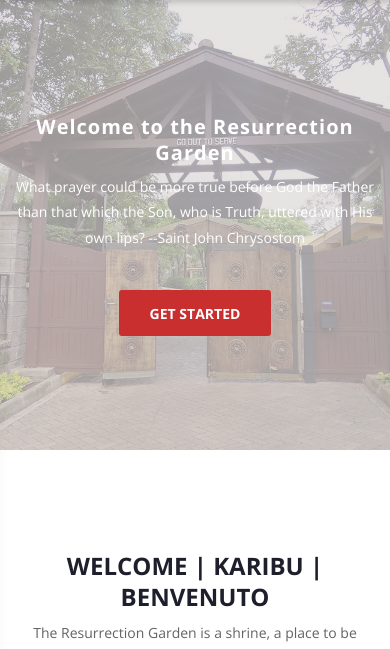
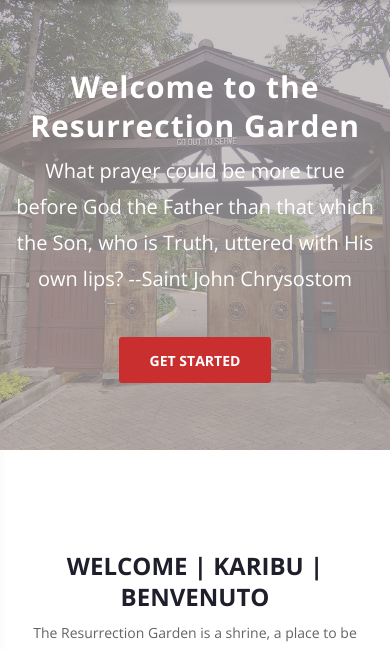
Before and after one commit to eyern/ress, a Django app: page / in a window 390 px wide. Shown: the part 140-789 px from the top of the page. Run offline with Django 3.2, Linux system fonts and the light colour scheme; parts of the project's set-up code (start-up, migrations or seed data) failed here and were passed over; some libraries are stand-ins or nearby versions; some web fonts are replaced.

Commit message:
styles & epheral

```diff
--- a/porfiry/settings.py
+++ b/porfiry/settings.py
@@ -144,4 +144,4 @@ STATICFILES_DIRS = [os.path.join(BASE_DIR, 'static')]
 
 MEDIA_URL = '/media/'
 
-MEDIA_ROOT = os.path.join(BASE_DIR, "media")
+MEDIA_ROOT = os.path.join(BASE_DIR, "/app/data")
--- a/static/style.css
+++ b/static/style.css
@@ -235,7 +235,7 @@ img {
   background-position: center center;
   background-size: cover; }
   .bg-overlay::after {
-    background-color: rgba(220, 215, 215, 0.7);
+    background-color: rgba(178, 173, 173, 0.7);
     position: absolute;
     z-index: -1;
     top: 0;
@@ -505,20 +505,20 @@ img {
       transition-duration: 500ms;
       color: #ffffff;
       font-weight: 700;
-      font-size: 30px; }
+      font-size: 40px; }
       @media only screen and (min-width: 768px) and (max-width: 991px) {
         .single-hero-slide .hero-slides-content h2 {
           font-size: 30px; } }
       @media only screen and (max-width: 767px) {
         .single-hero-slide .hero-slides-content h2 {
-          font-size: 20px; } }
+          font-size: 30px; } }
     .single-hero-slide .hero-slides-content p {
-      font-size: 15px;
+      font-size: 20px;
       color: #ffffff;
       margin-bottom: 40px; }
       @media only screen and (max-width: 767px) {
         .single-hero-slide .hero-slides-content p {
-          font-size: 14px; } }
+          font-size: 20px; } }
 
 /* :: 6.0 About Us Area CSS */
 .about-us-area {
```
Also changed, not shown: 1 other file.
